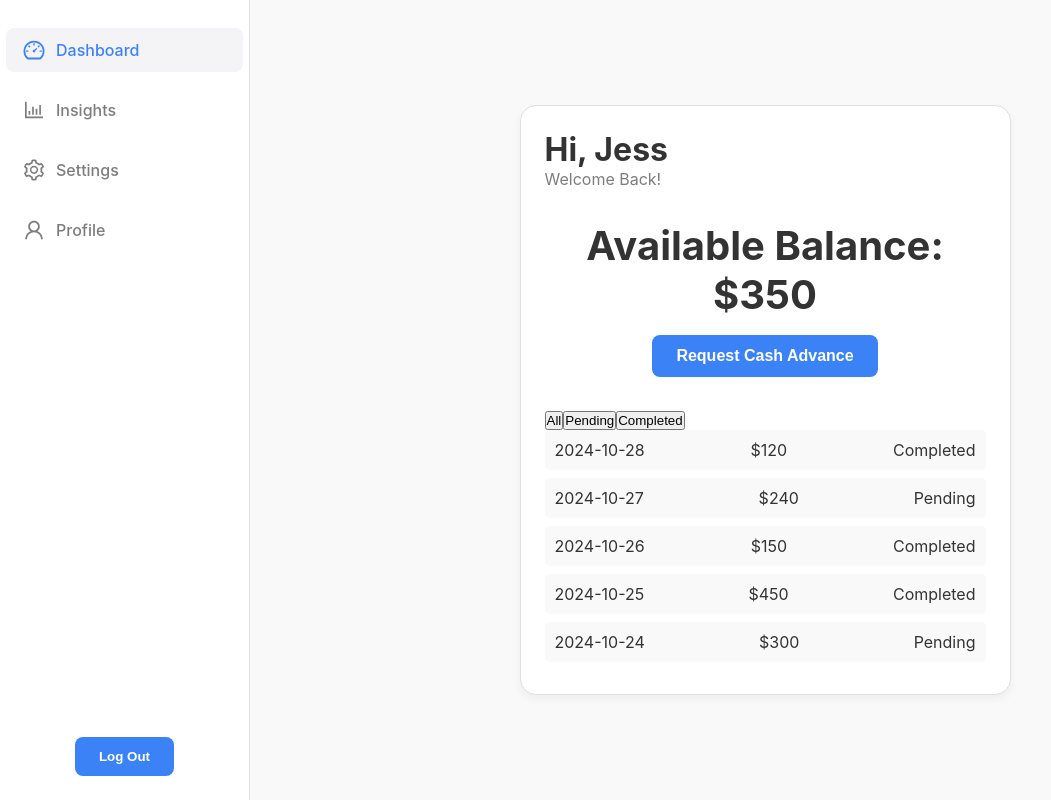
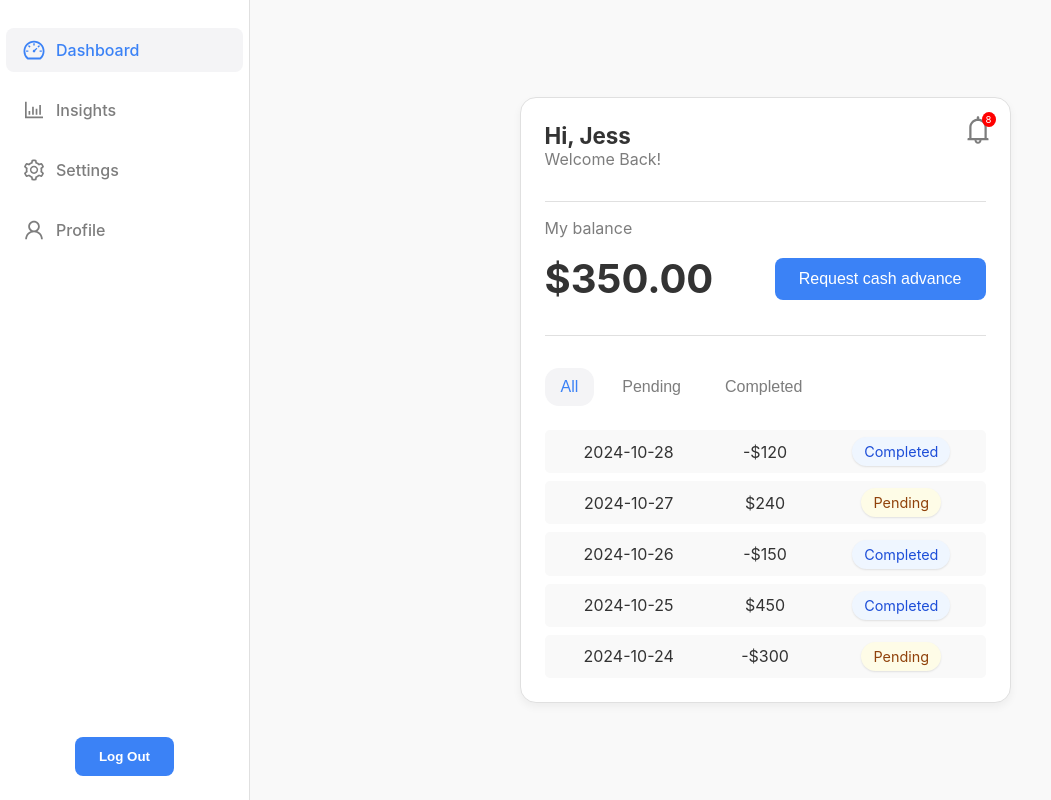
Before and after one commit to zihuiJ/bree-takehome, a React (Create React App) app in the folder bree/: page / in a window 1280 px wide. Shown: the whole page, without its empty margins (0-1051 px from the left). Built offline with nearby package versions, Linux system fonts and the light colour scheme.

Commit message:
refine transaction list ui

```diff
--- a/bree/src/components/Dashboard.tsx
+++ b/bree/src/components/Dashboard.tsx
@@ -6,6 +6,7 @@ import {
   AiOutlineSetting,
   AiOutlineUser,
   AiOutlineCreditCard,
+  AiOutlineBell,
 } from "react-icons/ai";
 import CashAdvanceModal from "./CashAdvanceModal";
 import TransactionList from "./TransactionList";
@@ -150,6 +151,33 @@ const NavItem = styled.div<{ active?: boolean }>`
   }
 `;
 
+const HeaderIcons = styled.div`
+  position: absolute;
+  top: 16px;
+  right: 16px;
+  display: flex;
+  gap: 16px;
+  align-items: center;
+`;
+
+const NotificationIconWrapper = styled.div`
+  position: relative;
+  cursor: pointer;
+  color: #7d7d7d;
+  font-size: 2rem;
+`;
+
+const NotificationBadge = styled.span`
+  position: absolute;
+  top: -2px;
+  right: -2px;
+  background-color: red;
+  color: white;
+  font-size: 0.6rem;
+  padding: 2px 4px;
+  border-radius: 50%;
+`;
+
 const WelcomeHeader = styled.div`
   display: flex;
   flex-direction: column;
@@ -158,7 +186,7 @@ const WelcomeHeader = styled.div`
 `;
 
 const Greeting = styled.h1`
-  font-size: 2rem;
+  font-size: 1.4rem;
   font-weight: bold;
   margin: 0;
 `;
@@ -169,16 +197,18 @@ const Subtext = styled.p`
   margin: 0;
 `;
 
-const Balance = styled.h2`
+const BalanceContainer = styled.div`
+  display: flex;
+  justify-content: space-between; /* Align balance left and button right */
+  align-items: center;
+  width: 100%; /* Make it take full width */
+  margin-bottom: 16px; /* Space below the container */
+`;
+
+const BalanceText = styled.h2`
   font-size: 2.5rem;
   font-weight: bold;
-  text-align: center;
-`;
-
-const ButtonGroup = styled.div`
-  display: flex;
-  gap: 12px;
-  justify-content: center;
+  margin: 0;
 `;
 
 const RequestButton = styled.button`
@@ -189,12 +219,45 @@ const RequestButton = styled.button`
   border-radius: 8px;
   cursor: pointer;
   font-size: 1rem;
-  font-weight: bold;
+  font-weight: 500;
   transition: background-color 0.3s;
 
   &:hover {
     background-color: #2563eb;
   }
+`;
+
+// const Balance = styled.h2`
+//   font-size: 2.5rem;
+//   font-weight: bold;
+//   text-align: left;
+// `;
+
+// const ButtonGroup = styled.div`
+//   display: flex;
+//   gap: 12px;
+//   justify-content: center;
+// `;
+
+// const RequestButton = styled.button`
+//   background-color: ${primaryColor};
+//   color: ${whiteColor};
+//   border: none;
+//   padding: 12px 24px;
+//   border-radius: 8px;
+//   cursor: pointer;
+//   font-size: 1rem;
+//   font-weight: bold;
+//   transition: background-color 0.3s;
+
+//   &:hover {
+//     background-color: #2563eb;
+//   }
+// `;
+
+const Divider = styled.hr`
+  border: none;
+  border-top: 1px solid #e0e0e0;
 `;
 
 const Dashboard: React.FC = () => {
@@ -242,18 +305,34 @@ const Dashboard: React.FC = () => {
 
       <ContentArea>
         <Pane>
+          <HeaderIcons>
+            <NotificationIconWrapper>
+              <AiOutlineBell />
+              <NotificationBadge>8</NotificationBadge>
+            </NotificationIconWrapper>
+          </HeaderIcons>
+
           <WelcomeHeader>
             <Greeting>Hi, Jess</Greeting>
             <Subtext>Welcome Back!</Subtext>
           </WelcomeHeader>
+          <Divider />
+          <Subtext>My balance</Subtext>
+          <BalanceContainer>
+            <BalanceText>$350.00</BalanceText>
+            <RequestButton onClick={() => setModalOpen(true)}>
+              Request cash advance
+            </RequestButton>
+          </BalanceContainer>
+          <Divider />
 
-          <Balance>Available Balance: $350</Balance>
+          {/* <Balance>$350.00</Balance>
 
           <ButtonGroup>
             <RequestButton onClick={() => setModalOpen(true)}>
               Request Cash Advance
             </RequestButton>
-          </ButtonGroup>
+          </ButtonGroup> */}
 
           <TransactionList />
 
--- a/bree/src/components/TransactionList.tsx
+++ b/bree/src/components/TransactionList.tsx
@@ -1,55 +1,190 @@
-import React, { useState } from 'react';
-import styled from 'styled-components';
+import React, { useState } from "react";
+import styled from "styled-components";
 
 const transactions = [
-  { id: 1, date: '2024-10-28', amount: 120, status: 'Completed' },
-  { id: 2, date: '2024-10-27', amount: 240, status: 'Pending' },
-  { id: 3, date: '2024-10-26', amount: 150, status: 'Completed' },
-  { id: 4, date: '2024-10-25', amount: 450, status: 'Completed' },
-  { id: 5, date: '2024-10-24', amount: 300, status: 'Pending' },
+  { id: 1, date: "2024-10-28", amount: -120, status: "Completed" }, // Now negative
+  { id: 2, date: "2024-10-27", amount: 240, status: "Pending" },
+  { id: 3, date: "2024-10-26", amount: -150, status: "Completed" }, // Now negative
+  { id: 4, date: "2024-10-25", amount: 450, status: "Completed" },
+  { id: 5, date: "2024-10-24", amount: -300, status: "Pending" }, // Now negative
 ];
 
 const ListWrapper = styled.div`
   margin-top: 16px;
+  height: 310px; /* Fixed height for 5 transactions (each 60px + spacing) */
+  display: flex;
+  flex-direction: column;
+  gap: 8px; /* Spacing between items */
 `;
 
-const ListItem = styled.div`
+const ListItem = styled.div<{ hasTransaction: boolean }>`
+  position: relative; /* Make this the anchor for absolute positioning */
   display: flex;
   justify-content: space-between;
-  padding: 10px;
-  background-color: #f9f9f9;
-  margin-bottom: 8px;
+  align-items: center;
+  padding: 0 16px;
+  height: 50px;
+  background-color: ${(props) =>
+    props.hasTransaction ? "#f9f9f9" : "transparent"};
   border-radius: 5px;
-  cursor: pointer;
+  cursor: ${(props) => (props.hasTransaction ? "pointer" : "default")};
 
   &:hover {
-    background-color: #e0e0e0;
+    background-color: ${(props) =>
+      props.hasTransaction ? "#e0e0e0" : "transparent"};
   }
 `;
 
+
+const ListItemColumn = styled.span`
+  flex: 1; /* Ensure equal space distribution */
+  text-align: center; /* Center text horizontally */
+  display: flex;
+  justify-content: center; /* Center content horizontally */
+  align-items: center; /* Center content vertically */
+  margin: 0;
+`;
+
+const FilterButton = styled.button<{ selected: boolean }>`
+  padding: 10px 16px;
+  background: ${(props) =>
+    props.selected
+      ? "#f4f4f6"
+      : "transparent"}; /* Grey background when selected */
+  border: none;
+  cursor: pointer;
+  font-size: 1rem;
+  font-weight: 400;
+  color: ${(props) =>
+    props.selected ? "#3b82f6" : "#7d7d7d"}; /* Primary color when selected */
+  border-radius: 14px; /* Add rounded corners for the button background */
+  transition: background 0.3s, color 0.3s, font-weight 0.3s;
+
+  &:hover {
+    background: #e0e0e0; /* Grey background on hover */
+    color: #3b82f6;
+  }
+`;
+
+const StatusTag = styled.span<{ status: string }>`
+  padding: 6px 12px;
+  border-radius: 16px;
+  font-size: 0.9rem;
+  color: ${(props) =>
+    props.status === "Completed"
+      ? "#1D4ED8"
+      : "#90420b"}; /* Blue or brown text */
+  background-color: ${(props) =>
+    props.status === "Completed"
+      ? "#eff6ff" /* Light blue with transparency */
+      : "#fefce7"}; /* Light yellow with transparency */
+  text-align: center;
+  min-width: 80px;
+  display: inline-block;
+  box-shadow: 0px 1px 2px rgba(0, 0, 0, 0.1); /* Subtle shadow for depth */
+`;
+
+const HoverDetails = styled.div`
+  position: fixed; /* Ensure it follows the cursor */
+  background-color: white;
+  border: 1px solid #e0e0e0;
+  border-radius: 8px;
+  padding: 8px 12px;
+  box-shadow: 0px 2px 8px rgba(0, 0, 0, 0.1); /* Subtle shadow */
+  z-index: 10;
+  font-size: 0.85rem;
+  color: #333;
+  white-space: nowrap; /* Prevent text wrapping */
+  pointer-events: none; /* Prevent interference with mouse events */
+`;
+
+
+
 const TransactionList: React.FC = () => {
-  const [filter, setFilter] = useState('All');
+    const [filter, setFilter] = useState("All");
+    const [hoveredTransaction, setHoveredTransaction] = useState<number | null>(
+      null
+    ); // Track the hovered transaction ID
+    const [cursorPos, setCursorPos] = useState({ x: 0, y: 0 }); // Track the mouse position
+
+    const handleMouseMove = (e: React.MouseEvent) => {
+      setCursorPos({ x: e.clientX, y: e.clientY }); // Update cursor position
+    };
 
     const filteredTransactions = transactions.filter(
-    (t) => filter === 'All' || t.status === filter
+      (t) => filter === "All" || t.status === filter
     );
+
+    // Ensure exactly 5 slots are rendered
+    const transactionSlots: ((typeof transactions)[0] | null)[] = [
+      ...filteredTransactions,
+    ];
+
+    while (transactionSlots.length < 5) {
+      transactionSlots.push(null); // Add empty slots
+    }
 
     return (
       <ListWrapper>
-      <div>
-        <button onClick={() => setFilter('All')}>All</button>
-        <button onClick={() => setFilter('Pending')}>Pending</button>
-        <button onClick={() => setFilter('Completed')}>Completed</button>
+        <div style={{ display: "flex", gap: "12px", marginBottom: "16px" }}>
+          <FilterButton
+            onClick={() => setFilter("All")}
+            selected={filter === "All"}
+          >
+            All
+          </FilterButton>
+          <FilterButton
+            onClick={() => setFilter("Pending")}
+            selected={filter === "Pending"}
+          >
+            Pending
+          </FilterButton>
+          <FilterButton
+            onClick={() => setFilter("Completed")}
+            selected={filter === "Completed"}
+          >
+            Completed
+          </FilterButton>
         </div>
-      {filteredTransactions.map((transaction) => (
-        <ListItem key={transaction.id}>
-          <span>{transaction.date}</span>
-          <span>${transaction.amount}</span>
-          <span>{transaction.status}</span>
+
+        {transactionSlots.map((transaction, index) => (
+          <ListItem
+            key={index}
+            hasTransaction={!!transaction}
+            onMouseEnter={() => transaction && setHoveredTransaction(transaction.id)}
+            onMouseLeave={() => setHoveredTransaction(null)}
+            onMouseMove={handleMouseMove} // Track mouse movements
+          >
+            {transaction ? (
+              <>
+                <ListItemColumn>{transaction.date}</ListItemColumn>
+                <ListItemColumn>
+                  {transaction.amount < 0
+                    ? `-$${Math.abs(transaction.amount)}`
+                    : `$${transaction.amount}`}
+                </ListItemColumn>
+                <ListItemColumn>
+                  <StatusTag status={transaction.status}>
+                    {transaction.status}
+                  </StatusTag>
+                </ListItemColumn>
+
+                {/* Render additional details if this transaction is hovered */}
+                {hoveredTransaction === transaction.id && (
+                  <HoverDetails style={{ top: cursorPos.y, left: cursorPos.x }}>
+                    <p>ID: {transaction.id}</p>
+                    <p>Repayment Date: {transaction.date}</p>
+                  </HoverDetails>
+                )}
+              </>
+            ) : (
+              <span style={{ opacity: 0 }}>Empty</span>
+            )}
           </ListItem>
         ))}
       </ListWrapper>
     );
   };
 
+
 export default TransactionList;
```
Lines whose indentation alone changed are shown as unchanged.
